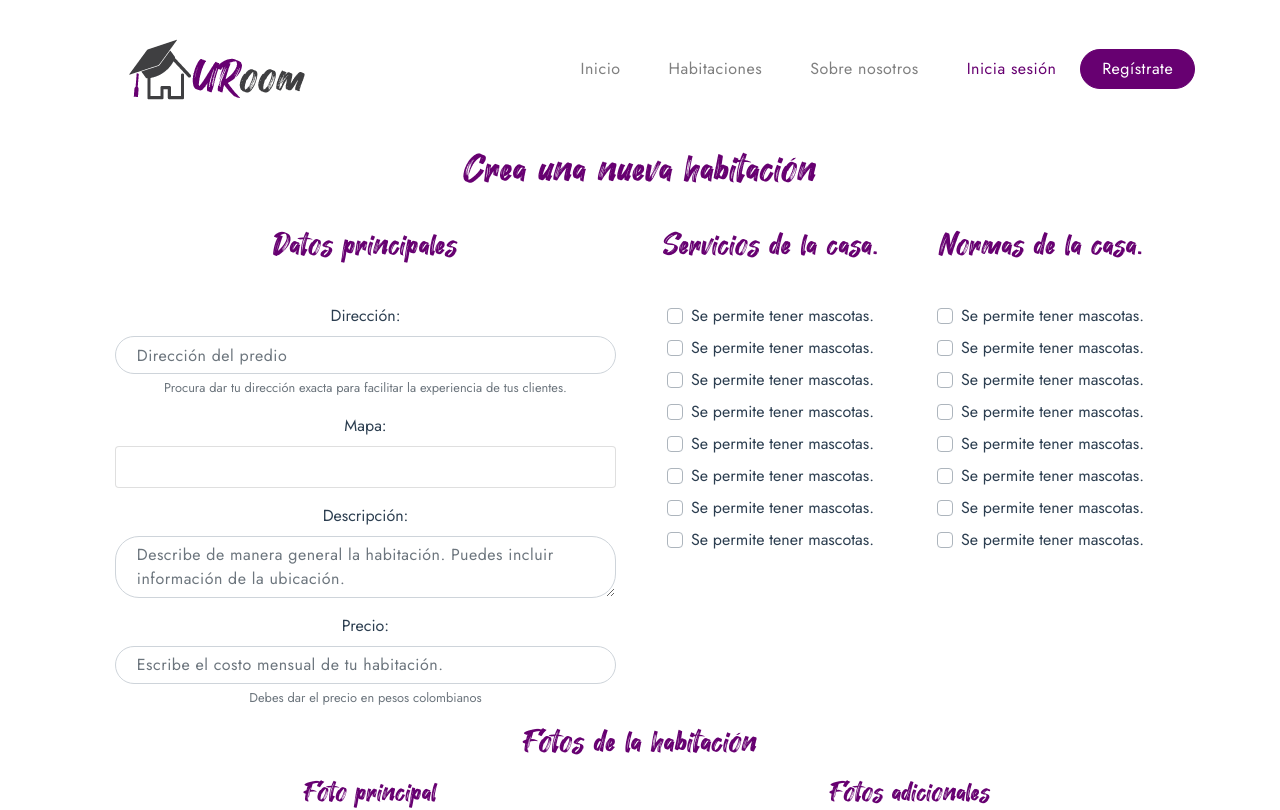
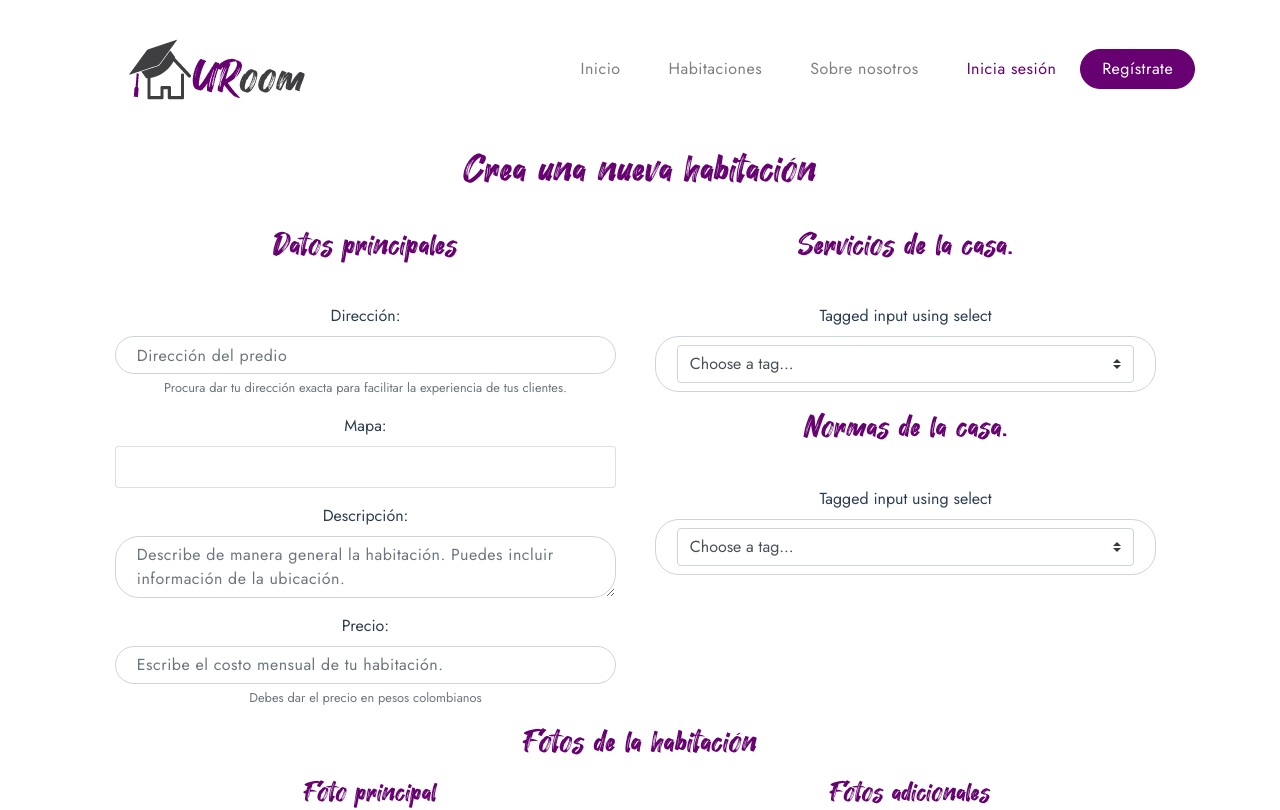
Before and after one commit to URoomUNAL/Front-URoom, a Vue app: page /AddRoom in a window 1280 px wide. Shown: the top 810 px of the page. Built offline with nearby package versions, Linux system fonts and the light colour scheme.

Commit message:
Tag Select Añadido

```diff
--- a/src/components/AddRoom.vue
+++ b/src/components/AddRoom.vue
@@ -49,37 +49,21 @@
                   </b-col>
                 </b-row>
               </b-col>
-              <b-col md="3" class="pr-4">
+              <b-col xl="6" class="pr-4">
                 <b-row align-h="center" align-v="center" class="mb-4">
                   <h2 class="primary mb-3">Servicios de la casa.</h2>
                 </b-row>
                 <b-row align-h="center">
                   <b-col>
-                    <b-form-checkbox class="mb-2"> Se permite tener mascotas. </b-form-checkbox>
-                    <b-form-checkbox class="my-2"> Se permite tener mascotas. </b-form-checkbox>
-                    <b-form-checkbox class="my-2"> Se permite tener mascotas. </b-form-checkbox>
-                    <b-form-checkbox class="my-2"> Se permite tener mascotas. </b-form-checkbox>
-                    <b-form-checkbox class="mb-2"> Se permite tener mascotas. </b-form-checkbox>
-                    <b-form-checkbox class="my-2"> Se permite tener mascotas. </b-form-checkbox>
-                    <b-form-checkbox class="my-2"> Se permite tener mascotas. </b-form-checkbox>
-                    <b-form-checkbox class="my-2"> Se permite tener mascotas. </b-form-checkbox>
+                    <tag-select :options="options"/>
                   </b-col>
                 </b-row>
-              </b-col>
-              <b-col md="3" class="pr-4">
                 <b-row align-h="center" align-v="center" class="mb-4">
                   <h2 class="primary mb-3">Normas de la casa.</h2>
                 </b-row>
                 <b-row align-h="center">
                   <b-col>
-                    <b-form-checkbox class="mb-2"> Se permite tener mascotas. </b-form-checkbox>
-                    <b-form-checkbox class="my-2"> Se permite tener mascotas. </b-form-checkbox>
-                    <b-form-checkbox class="my-2"> Se permite tener mascotas. </b-form-checkbox>
-                    <b-form-checkbox class="my-2"> Se permite tener mascotas. </b-form-checkbox>
-                    <b-form-checkbox class="mb-2"> Se permite tener mascotas. </b-form-checkbox>
-                    <b-form-checkbox class="my-2"> Se permite tener mascotas. </b-form-checkbox>
-                    <b-form-checkbox class="my-2"> Se permite tener mascotas. </b-form-checkbox>
-                    <b-form-checkbox class="my-2"> Se permite tener mascotas. </b-form-checkbox>
+                    <tag-select :options="options"/>
                   </b-col>
                 </b-row>
               </b-col>
@@ -135,6 +119,8 @@
 </template>
 
 <script>
+import TagSelect from "./TagSelect.vue";
+
   const base64Encode = data =>
     new Promise((resolve, reject) => {
       const reader = new FileReader();
@@ -145,6 +131,7 @@
   export default {
     data(){
       return{
+        options: ['Orange', 'Banana', 'Lime', 'Peach', 'Chocolate', 'Strawberry'],
         fields: {
           price: false,
           mainImageSrc: '',
@@ -157,7 +144,8 @@
           description: '',
           price: 0,
           mainImg: null,
-          optionalImg: null
+          optionalImg: null,
+          allowTags: []
         },
         alert: {
           show: false,
@@ -194,6 +182,9 @@
           }
           this.form.price = newValue;
         }
+      },
+      availableOptions() {
+        return this.options.filter(opt => this.value.indexOf(opt) === -1);
       }
     },
     watch: {
@@ -231,6 +222,9 @@
           }
         }
       }
+    },
+    components: {
+      TagSelect
     }
   }
 </script>
--- /dev/null
+++ b/src/components/TagSelect.vue
@@ -0,0 +1,57 @@
+<template>
+  <div>
+    <b-form-group label="Tagged input using select" label-for="tags-component-select">
+      <!-- Prop `add-on-change` is needed to enable adding tags vie the `change` event -->
+      <b-form-tags
+        id="tags-component-select"
+        v-model="value"
+        size="lg"
+        class="mb-2"
+        add-on-change
+        no-outer-focus
+      >
+        <template v-slot="{ tags, inputAttrs, inputHandlers, disabled, removeTag }">
+          <ul v-if="tags.length > 0" class="list-inline d-inline-block mb-2">
+            <li v-for="tag in tags" :key="tag" class="list-inline-item">
+              <b-form-tag
+                @remove="removeTag(tag)"
+                :title="tag"
+                :disabled="disabled"
+                variant="primary"
+              >{{ tag }}</b-form-tag>
+            </li>
+          </ul>
+          <b-form-select
+            v-bind="inputAttrs"
+            v-on="inputHandlers"
+            :disabled="disabled || availableOptions.length === 0"
+            :options="availableOptions"
+          >
+            <template #first>
+              <!-- This is required to prevent bugs with Safari -->
+              <option disabled value="">Choose a tag...</option>
+            </template>
+          </b-form-select>
+        </template>
+      </b-form-tags>
+    </b-form-group>
+  </div>
+</template>
+
+<script>
+  export default {
+    props: {
+      options : Array
+    },
+    data() {
+      return {
+        value: []
+      }
+    },
+    computed: {
+      availableOptions() {
+        return this.options.filter(opt => this.value.indexOf(opt) === -1)
+      }
+    }
+  }
+</script>
```
